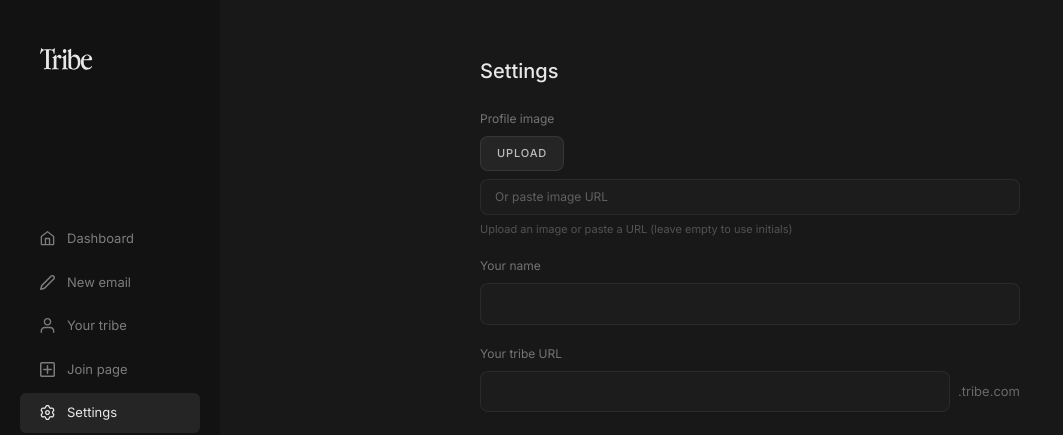
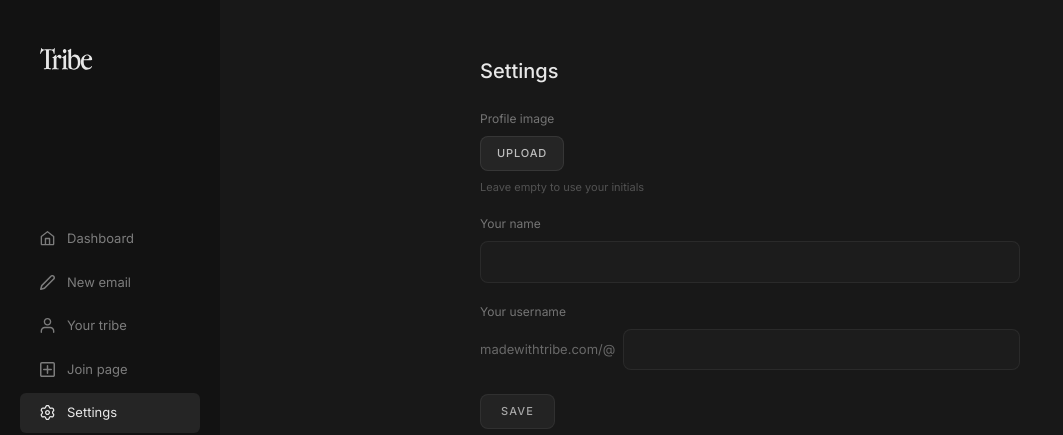
Before and after one commit to matcreates/tribe, a Next.js app: page /settings in a window 1280 px wide. Shown: the top 435 px of the page, without its empty margins (0-1063 px from the left). Built offline with nearby package versions, Linux system fonts and the light colour scheme; no server answers; the database is empty; sample sign-in values are in the browser's storage.

Commit message:
Settings: remove image URL field, fix username URL format

```diff
--- a/src/app/(dashboard)/settings/page.tsx
+++ b/src/app/(dashboard)/settings/page.tsx
@@ -142,16 +142,8 @@ export default function SettingsPage() {
               className="hidden"
             />
           </div>
-          <input
-            type="url"
-            value={ownerAvatar}
-            onChange={(e) => setOwnerAvatar(e.target.value)}
-            placeholder="Or paste image URL"
-            className="w-full px-3.5 py-2 rounded-[8px] text-[12px] text-white/70 placeholder:text-white/25 focus:outline-none transition-colors border border-white/[0.06]"
-            style={{ background: 'rgba(255, 255, 255, 0.02)' }}
-          />
-          <p className="text-[11px] text-white/25 mt-1.5">
-            Upload an image or paste a URL (leave empty to use initials)
+          <p className="text-[11px] text-white/25 mt-1">
+            Leave empty to use your initials
           </p>
         </div>
 
@@ -169,8 +161,9 @@ export default function SettingsPage() {
 
         {/* Slug */}
         <div className="mb-6">
-          <label className="block text-[12px] text-white/40 mb-2">Your tribe URL</label>
+          <label className="block text-[12px] text-white/40 mb-2">Your username</label>
           <div className="flex items-center gap-2">
+            <span className="text-[13px] text-white/35">madewithtribe.com/@</span>
             <input
               type="text"
               value={slug}
@@ -178,7 +171,6 @@ export default function SettingsPage() {
               className="flex-1 px-3.5 py-2.5 rounded-[8px] text-[13px] text-white/70 focus:outline-none transition-colors border border-white/[0.06]"
               style={{ background: 'rgba(255, 255, 255, 0.02)' }}
             />
-            <span className="text-[13px] text-white/35">.tribe.com</span>
           </div>
         </div>
 
```
